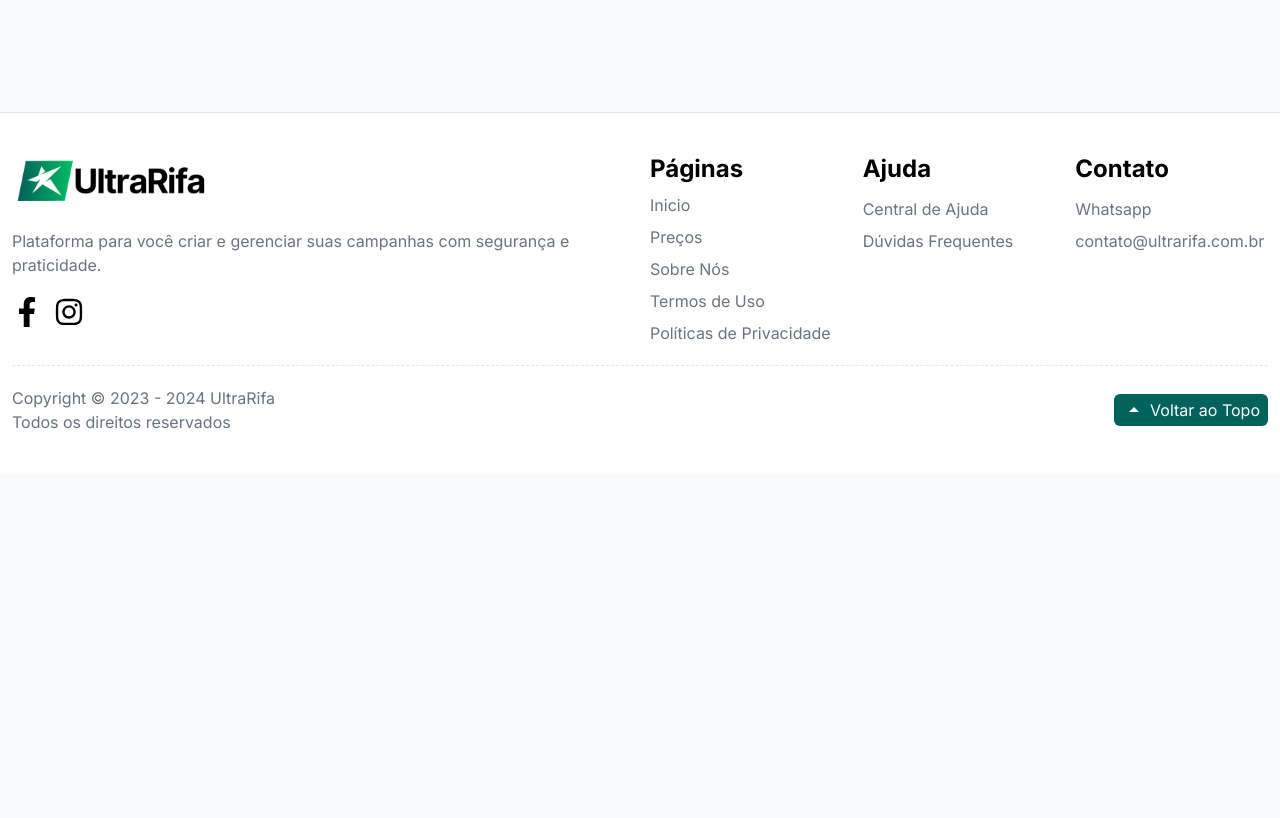
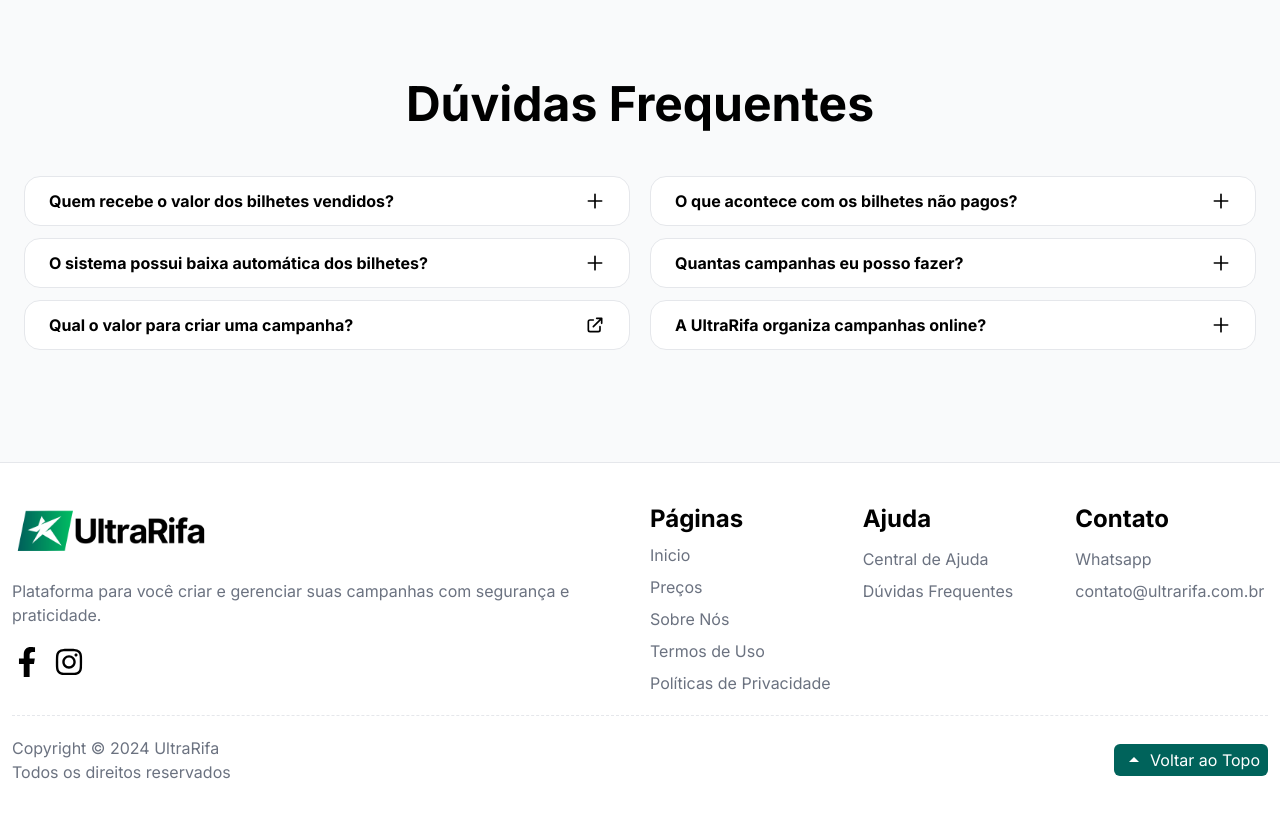
Before and after one commit to Matheus-soier/UltraRifa, a Next.js app: page / in a window 1280 px wide. Shown: the part 980-1798 px from the top of the page. Before the commit the page ends 1454 px from the top, so only its background shows below. Built offline with nearby package versions, Linux system fonts and the light colour scheme.

Commit message:
Faq Finalizado

```diff
--- a/src/app/page.tsx
+++ b/src/app/page.tsx
@@ -1,11 +1,12 @@
 import { Button } from "@/components/Button";
+import { FaqItem } from "@/components/FaqItem";
 import { GridMainItem } from "@/components/GridMainItem";
 import Image from "next/image";
 
 const Page = () => {
   return(
     <div className="mt-20 md:mt-28 w-screen flex flex-col items-center px-3">
-      <section className="max-w-screen-xl w-full h-fit px-3 mb-10 md:mb-28 grid grid-cols-1 md:grid-cols-2 gap-5 items-center md:pt-10">
+      <section id="home" className="max-w-screen-xl w-full h-fit px-3 mb-10 md:mb-28 grid grid-cols-1 md:grid-cols-2 gap-5 items-center md:pt-10">
         <div className="flex flex-col gap-3">
           <h1 className="font-bold capitalize text-4xl ss:text-5xl
           md:text-6xl lg:text-7xl bg-clip-text text-transparent bg-gradient-to-r to-second from-primary">Crie sua
@@ -27,7 +28,7 @@ const Page = () => {
         </div>
        </div>
       </section>
-      <section className="max-w-screen-xl flex flex-col items-center gap-6 mb-10 md:mb-28 w-full h-fit px-3">
+      <section className="max-w-screen-xl flex flex-col items-center gap-6 mb-10 md:mb-20 w-full h-fit px-3">
         <div className="space-y-5 w-full text-center">
           <h2 className=" font-bold text-3xl md:text-5xl capitalize">Veja como é simples.</h2>
           <p>Praticidade e simplicidade para criar com tranquilidade as suas campanhas</p>
@@ -39,6 +40,34 @@ const Page = () => {
             <GridMainItem title="Arrecade" body="Toda a arrecadação vai para você!" image="/arrecade.svg" />
         </div>
       </section>
+      <section className="max-w-screen-xl flex flex-col items-center gap-6 md:gap-12 mb-10 md:mb-28 w-full h-fit px-3">
+      <h2 className="font-bold text-3xl md:text-5xl capitalize">Dúvidas Frequentes</h2>
+      <div className="grid grid-cols-1 md:grid-cols-2 gap-5 w-full">
+    <div className="flex flex-col gap-3 w-full">
+        <FaqItem label="Quem recebe o valor dos bilhetes vendidos?">
+            <p>O valor dos bilhetes vai diretamente para a sua conta bancária. No painel administrativo da UltraRifa, você adiciona as formas de pagamento que deseja na sua campanha, como PIX, cartão de crédito, etc.</p>
+        </FaqItem>
+        <FaqItem label="O sistema possui baixa automática dos bilhetes?">
+            <p>Sim, na UltraRifa é possível integrar os pagamentos da sua campanha com o Mercado Pago, sendo assim, os bilhetes pagos terão o status alterado automaticamente.
+            <br /><br />
+            Mas, caso seja do seu interesse ter formas de pagamento manuais, os clientes efetuarão o pagamento na sua campanha, e você irá alterar os pedidos para pago no painel administrativo.</p>
+        </FaqItem>
+        <FaqItem label="Qual o valor para criar uma campanha?" link={true}/>
+    </div>
+    <div className="flex flex-col gap-3">
+        <FaqItem label="O que acontece com os bilhetes não pagos?">
+            <p>Na UltraRifa, você definirá um período entre 10 minutos e 60 dias para a reserva dos bilhetes expirarem. Após este período estabelecido, os bilhetes não pagos ficarão disponíveis para compra novamente.</p>
+        </FaqItem>
+        <FaqItem label="Quantas campanhas eu posso fazer?">
+            <p>Você não tem limite de campanhas na UltraRifa, mas lembre-se que cada campanha criada necessita do pagamento da taxa da plataforma.</p>
+        </FaqItem>
+        <FaqItem label="A UltraRifa organiza campanhas online?">
+            <p>Não. A UltraRifa disponibiliza toda a plataforma para que os administradores das campanhas realizem suas próprias campanhas. A plataforma não requer eventuais autorizações que o organizador entender necessárias para a realização do seu sorteio.</p>
+        </FaqItem>
+    </div>
+</div>
+
+      </section>
     </div>
   );
 }
--- /dev/null
+++ b/src/components/FaqItem.tsx
@@ -0,0 +1,51 @@
+"use client"
+
+import { ReactNode, useState } from "react";
+import Link from "next/link";
+import { MinusIcon } from "@/icons/MinusIcon";
+import { PlusIcon } from "@/icons/PlusIcon";
+import { LinkIcon } from "@/icons/LinkIcon";
+
+type Props = {
+    label: string;
+    link?: boolean;
+    children?: ReactNode;
+};
+
+export const FaqItem = ({ children, label, link = false }: Props) => {
+    const [expanded, setExpanded] = useState(false);
+
+    const toggleExpanded = () => {
+        setExpanded(!expanded);
+    };
+
+    return (
+        <>
+            {!link && (
+                <div className="bg-white rounded-2xl border border-gray-200 cursor-pointer hover:border-primary/30 transition-all ease-in-out duration-300 overflow-hidden">
+                    <button className="text-start w-full px-6 py-3 flex items-center justify-between gap-3 font-bold" onClick={toggleExpanded}>
+                        {label}
+                        <div>
+                            {!expanded && <PlusIcon />}
+                            {expanded && <MinusIcon />}
+                        </div>
+                    </button>
+                    <div
+                        className={`transition-[max-height] duration-300 ease-in-out ${expanded ? 'max-h-96' : 'max-h-0'} overflow-hidden`}>
+                        <div className="px-6 pb-3 text-gray-600">
+                            {children}
+                        </div>
+                    </div>
+                </div>
+            )}
+            {link && (
+                <Link href={'/'}>
+                    <span className="bg-white px-6 py-3 rounded-2xl border border-gray-200 cursor-pointer hover:border-primary/30 transition-all ease-in-out duration-300 flex items-center justify-between gap-3 font-bold">
+                        {label}
+                        <LinkIcon />
+                    </span>
+                </Link>
+            )}
+        </>
+    );
+};
--- a/src/components/Footer/Footer.tsx
+++ b/src/components/Footer/Footer.tsx
@@ -1,4 +1,5 @@
-import Link from "next/link";
+"use client"
+
 import { Logo } from "../Logo";
 import { InstagramIcon } from "@/icons/Instagram";
 import { FacebookIcon } from "@/icons/FacebookIcon";
@@ -6,6 +7,14 @@ import { ArrowTopIcon } from "@/icons/ArrowTopIcon";
 import { LinkItem } from "./LinkItem";
 
 export const Footer = () => {
+    const scrollToTop = () => {
+        const c = document.documentElement.scrollTop || document.body.scrollTop;
+        if (c > 0) {
+          window.requestAnimationFrame(scrollToTop);
+          window.scrollTo(0, c - c / 8);
+        }
+      };
+
     return(
         <footer className="w-screen h-fit flex justify-center bg-white border-t py-10 border-gray-200">
             <div className="max-w-screen-xl w-full px-3 ">
@@ -46,13 +55,13 @@ export const Footer = () => {
                     </div>
                 </div>
                 <div className="flex flex-col lg:flex-row justify-between pt-5 items-center text-center lg:text-start gap-3">
-                    <p className="text-gray-500 text-sm ss:text-base">Copyright © 2023 - 2024 UltraRifa <br /> Todos os direitos reservados</p>
-                    <Link href={'/'} className="bg-primary text-white px-2 py-1 rounded-md flex items-center gap-1 hover:opacity-80 transition-all ease-in-out">
+                    <p className="text-gray-500 text-sm ss:text-base">Copyright © 2024 UltraRifa <br /> Todos os direitos reservados</p>
+                    <button onClick={scrollToTop} className="bg-primary text-white px-2 py-1 rounded-md flex items-center gap-1 hover:opacity-80 transition-all ease-in-out">
                         <ArrowTopIcon />
                         <span>Voltar ao Topo</span>
-                    </Link>
+                    </button>
                 </div>
             </div>
         </footer>
     );
-}
+};
--- a/src/icons/FacebookIcon.tsx
+++ b/src/icons/FacebookIcon.tsx
@@ -4,9 +4,7 @@ import { FaFacebookF } from "react-icons/fa";
 export const FacebookIcon = () => {
     return(
         <Link href={'/'}>
-            <button className="bg-gray-500 p-2 rounded-lg">
-                <FaFacebookF className="text-3xl" />
-            </button>
+          <FaFacebookF className="text-3xl" />
         </Link>
     );
 }
--- a/src/icons/Instagram.tsx
+++ b/src/icons/Instagram.tsx
@@ -4,9 +4,7 @@ import { FaInstagram } from "react-icons/fa";
 export const InstagramIcon = () => {
     return(
         <Link href={'/'}>
-            <button className="bg-gray-500 p-2 rounded-lg">
-                <FaInstagram className="text-3xl" />
-            </button>
+          <FaInstagram className="text-3xl" />
         </Link>
     );
 }
--- /dev/null
+++ b/src/icons/LinkIcon.tsx
@@ -0,0 +1,7 @@
+import { HiOutlineExternalLink } from "react-icons/hi";
+
+export const LinkIcon = () => {
+    return(
+        <HiOutlineExternalLink className="text-xl"/>
+    );
+}
--- /dev/null
+++ b/src/icons/MinusIcon.tsx
@@ -0,0 +1,8 @@
+import { HiOutlineMinus } from "react-icons/hi";
+
+
+export const MinusIcon = () => {
+    return(
+        <HiOutlineMinus className="text-xl duration-150 transition-all ease-in-out" />
+    );
+}
--- /dev/null
+++ b/src/icons/PlusIcon.tsx
@@ -0,0 +1,7 @@
+import { HiOutlinePlus } from "react-icons/hi";
+
+export const PlusIcon = () => {
+    return(
+        <HiOutlinePlus className="text-xl duration-150 transition-all ease-in-out" />
+    );
+}
```
Also changed, not shown: tailwind.config.ts (line endings or trailing spaces), 1 other file (tests, documents, lock files or other folders).
